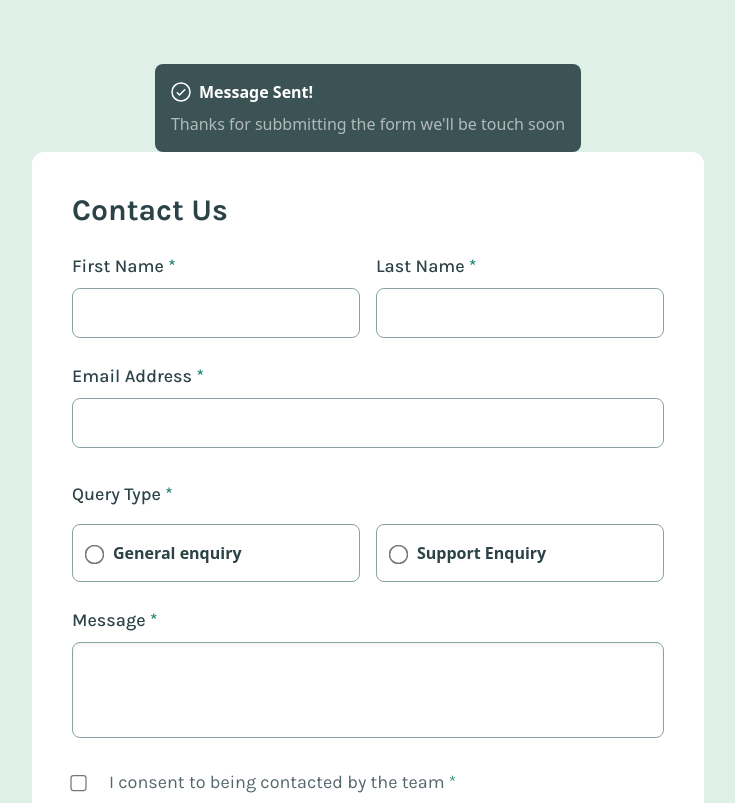
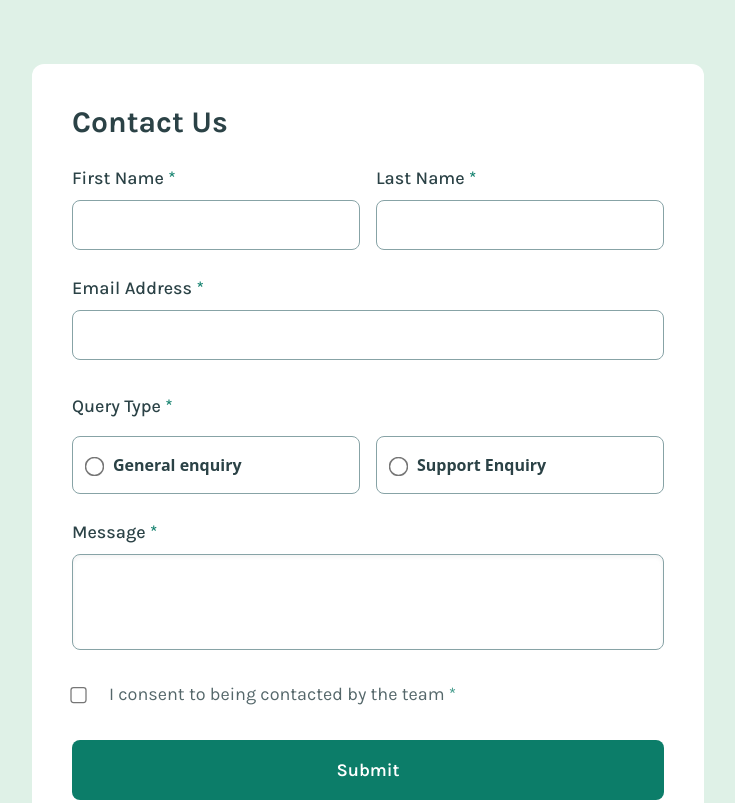
Before and after one commit to ASIM-MD-96/contact-form, a website: page index.html in a window 1280 px wide. Shown: the top 803 px of the page, without its empty margins (272-1007 px from the left). Drawn offline with Linux system fonts and the light colour scheme.

Commit message:
Initial commit

```diff
--- a/index.html
+++ b/index.html
@@ -18,9 +18,9 @@
       class="min-h-screen flex flex-col justify-center items-center p-10 md:p-16 md:w-full"
     >
       <!-- Success message -->
-      <div class="flex justify-center">
+
       <div
-          class="form-submitted max-w-xs md:max-w-md bg-darkGrey/90 p-4 rounded-lg"
+        class="form-submitted max-w-xs md:max-w-md bg-darkGrey/90 p-4 rounded-lg hidden"
       >
         <h3 class="flex capitalize text-white font-semibold gap-2 mb-2">
           <img src="images/icon-success-check.svg" alt="" />message sent!
@@ -28,7 +28,6 @@
         <p class="text-white opacity-60">
           Thanks for subbmitting the form we'll be touch soon
         </p>
-        </div>
       </div>
 
       <!-- form background -->
```
Also changed, not shown: css/style.css. Lines whose indentation alone changed are shown as unchanged.
